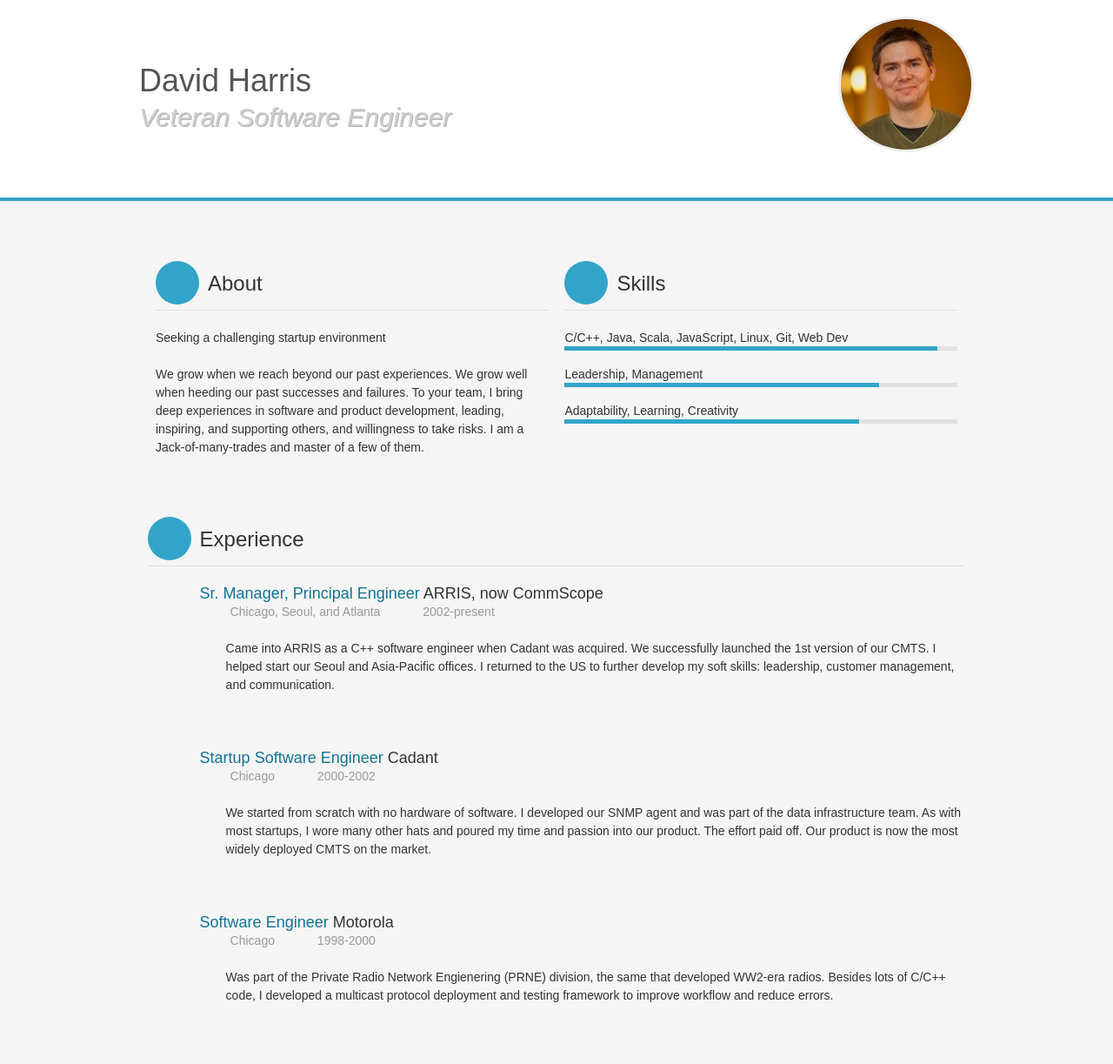
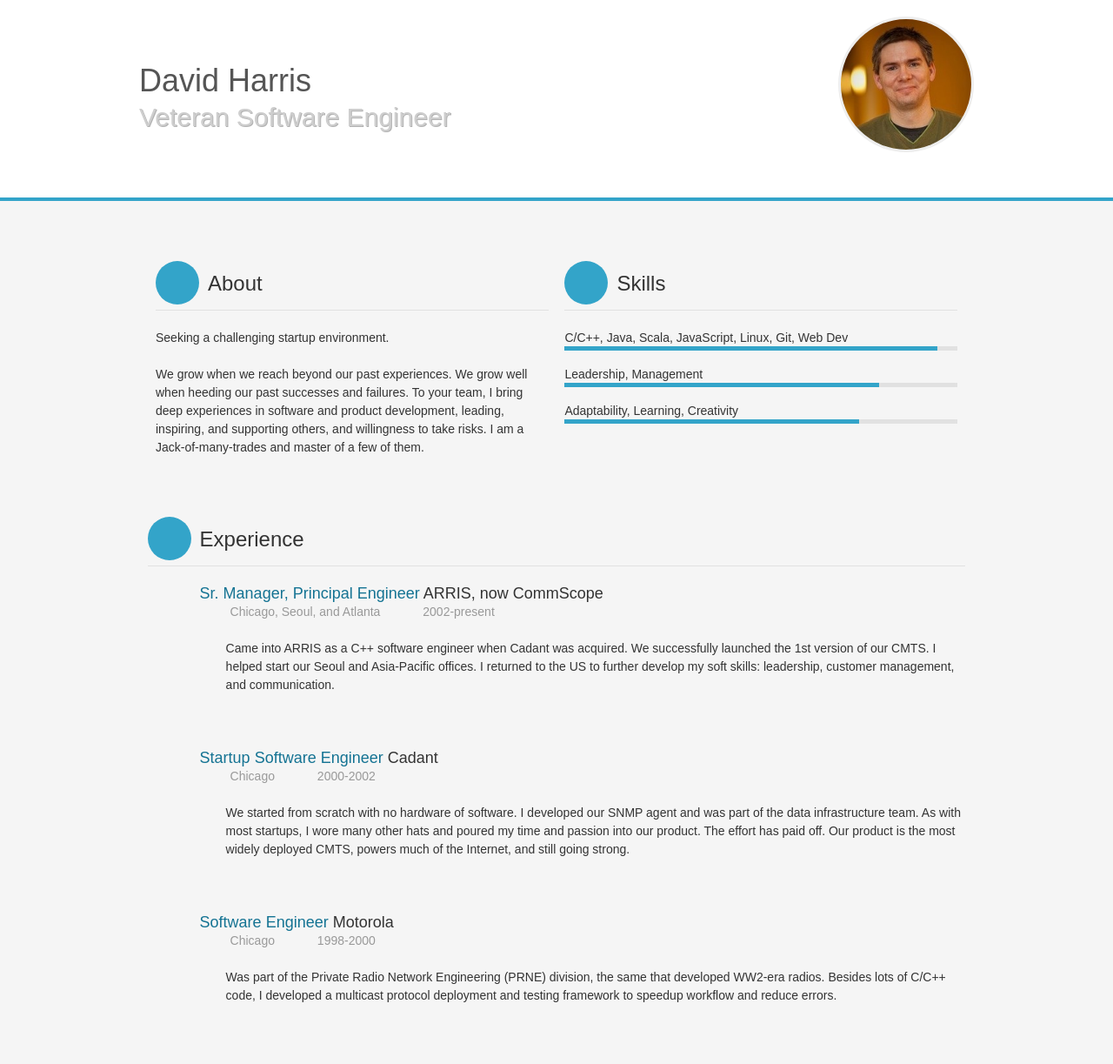
Before and after one commit to MigukNamja/resume, a plain HTML site: page index.htm in a window 1280 px wide. Shown: the top 1223 px of the page at 87% size. Drawn offline with Linux system fonts and the light colour scheme; a web font is replaced by a local one.

Commit message:
Edits and tweaks

```diff
--- a/index.htm
+++ b/index.htm
@@ -61,7 +61,7 @@
 			<!-- A propos -->
 			<div class="grid_8 apropos">
 				<h3>About</h3>
-				<p>Seeking a challenging startup environment</p>
+				<p>Seeking a challenging startup environment.</p>
 				<p>We grow when we reach beyond our past experiences. We grow well when heeding our past successes and failures.
 					To your team, I bring deep experiences in software and product development, leading, inspiring, and supporting others,
 				and willingness to take risks. I am a Jack-of-many-trades and master of a few of them.</p>
@@ -95,15 +95,15 @@
 						<span class="lieu">Chicago</span>
 						<span class="dates">2000-2002</span>
 						<p>We started from scratch with no hardware of software. I developed our SNMP agent and was part of the data infrastructure team.
-							As with most startups, I wore many other hats and poured my time and passion into our product. The effort paid off. Our product is now the most widely deployed CMTS on the market.
+							As with most startups, I wore many other hats and poured my time and passion into our product. The effort has paid off. Our product is the most widely deployed CMTS, powers much of the Internet, and still going strong.
 						</p>
 					</li>
 					<li>
 							<h4><strong>Software Engineer</strong> Motorola</h4>
 							<span class="lieu">Chicago</span>
 							<span class="dates">1998-2000</span>
-							<p>Was part of the Private Radio Network Engienering (PRNE) division, the same that developed WW2-era radios.
-							Besides lots of C/C++ code, I developed a multicast protocol deployment and testing framework to improve workflow and reduce errors.
+							<p>Was part of the Private Radio Network Engineering (PRNE) division, the same that developed WW2-era radios.
+							Besides lots of C/C++ code, I developed a multicast protocol deployment and testing framework to speedup workflow and reduce errors.
 							</p>
 						</li>
 					</ul>
--- a/styles/cv.css
+++ b/styles/cv.css
@@ -95,7 +95,7 @@
 
 	header hgroup h2 {
 		color:#cecece;
-		font-style: italic;
+		/* font-style: italic; */
 		text-shadow: 1px 1px 0 rgba(0,0,0,.3);
 	}
 
--- a/styles/mobile.css
+++ b/styles/mobile.css
@@ -40,7 +40,7 @@ Créateur : Christophe HERMANN (@chrishrmnn)
 
 	header hgroup h2 {
 		color:#cecece;
-		font-style: italic;
+		/* font-style: italic; */
 		line-height: 30px;
 		text-shadow: 1px 1px 0 rgba(0,0,0,.3);
 	}
```
